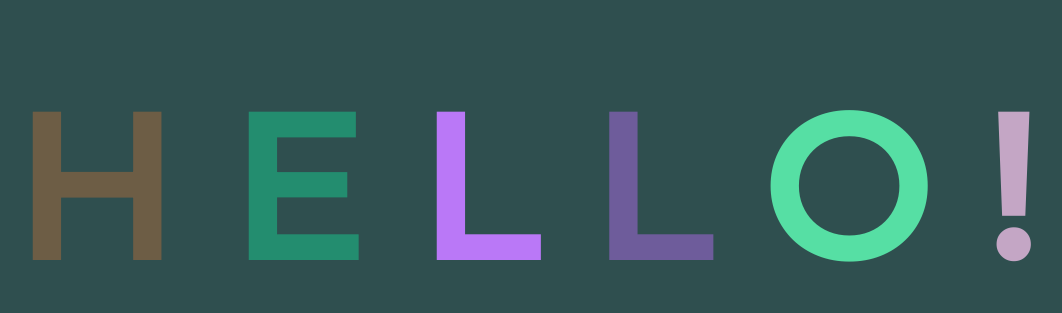
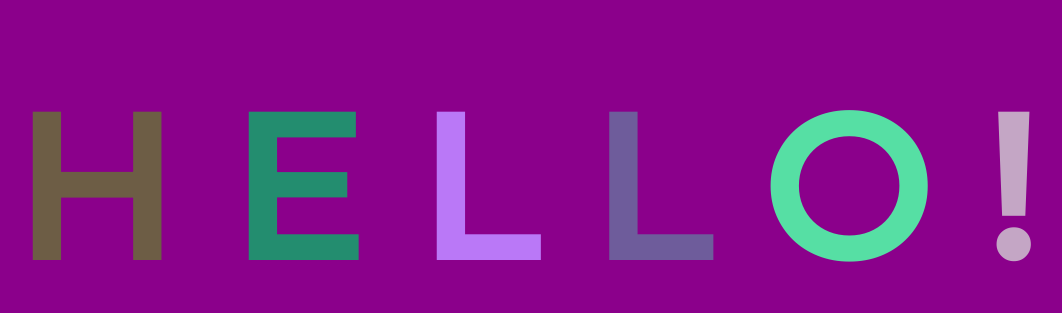
Before and after one commit to alanma210/greetings, a plain HTML site: page index.html in a window 1280 px wide. Shown: the part 220-533 px from the top of the page, without its empty margins (116-1178 px from the left). Drawn offline with Linux system fonts and the light colour scheme.

Commit message:
changed background to darkmagenta

```diff
--- a/style.css
+++ b/style.css
@@ -3,7 +3,7 @@ body {
     justify-content: center;
     align-items: center;
     height: 100vh;
-    background-color: darkslategrey;
+    background-color: darkmagenta;
 }
 
 h1 {
```
